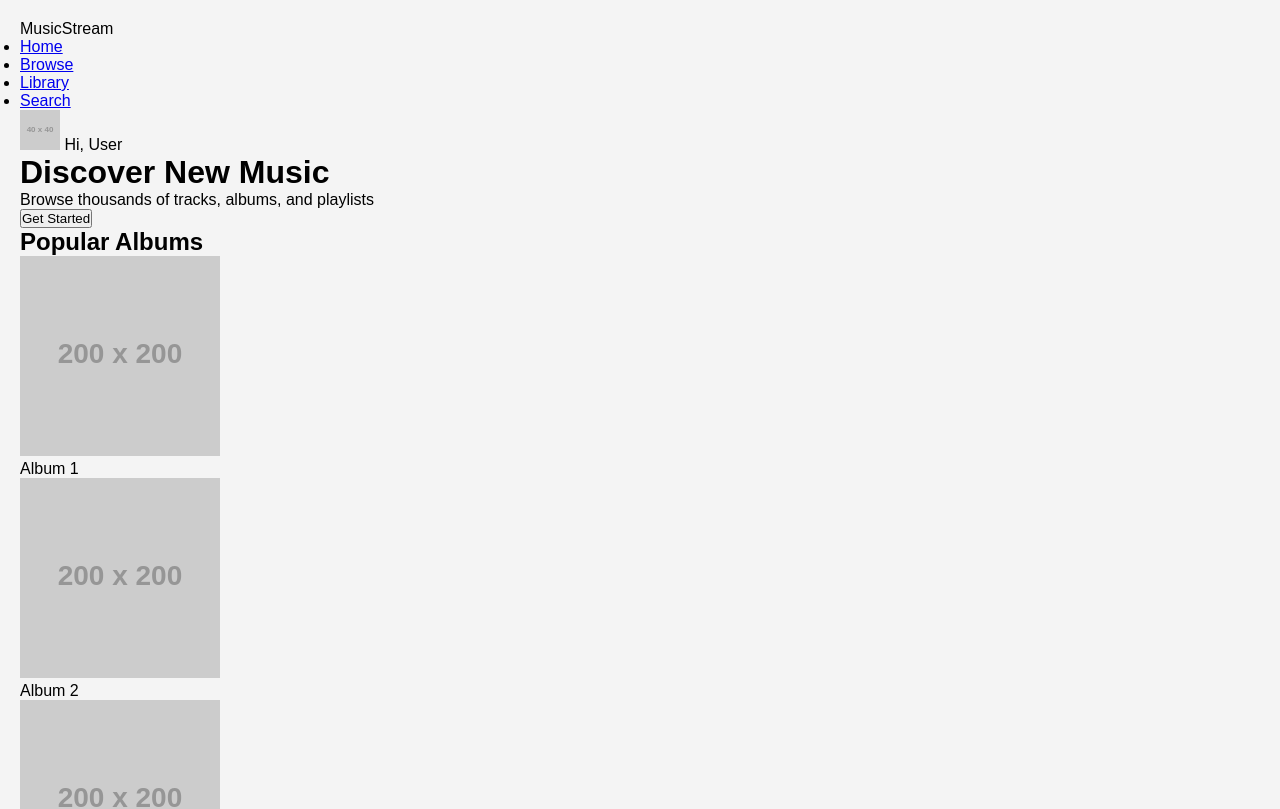
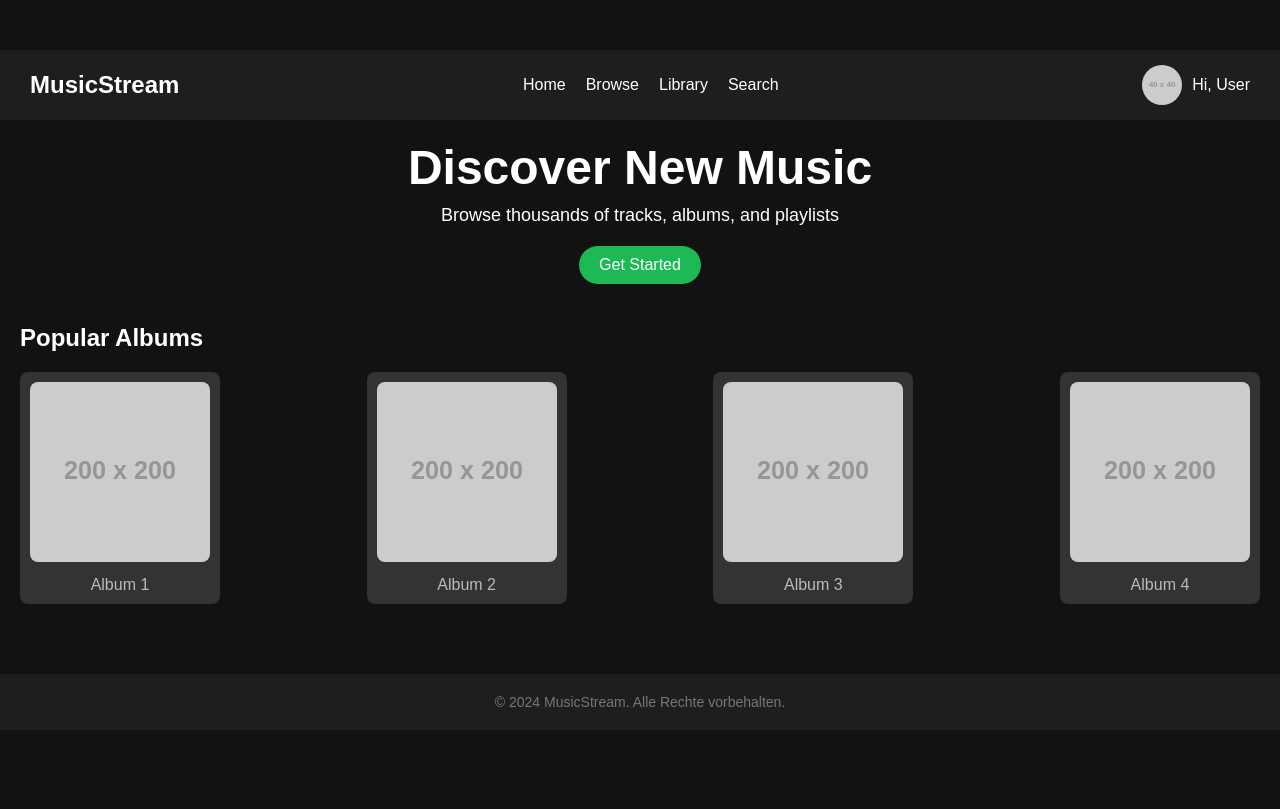
Before and after one commit to philchamp2004/dguv3-pruefung, a plain HTML site: page index.html in a window 1280 px wide. Shown: the top 809 px of the page. Drawn offline with Linux system fonts and the light colour scheme; placeholder pictures from the web are drawn by us; a script that the page names is missing.

Commit message:
Update styles.css

```diff
--- a/styles.css
+++ b/styles.css
@@ -1,55 +1,145 @@
+/* Reset und allgemeine Stile */
 * {
-  margin: 0;
-  padding: 0;
-  box-sizing: border-box;
+    margin: 0;
+    padding: 0;
+    box-sizing: border-box;
+    font-family: Arial, sans-serif;
 }
 
 body {
-  font-family: Arial, sans-serif;
-  background-color: #f4f4f4;
-  padding: 20px;
+    background-color: #121212;
+    color: white;
+    padding-top: 50px;
 }
 
-.editor-container {
-  width: 80%;
-  max-width: 1000px;
-  margin: auto;
-  background-color: white;
-  border-radius: 8px;
-  box-shadow: 0 2px 10px rgba(0, 0, 0, 0.1);
-  padding: 10px;
+/* Navbar */
+.navbar {
+    display: flex;
+    justify-content: space-between;
+    align-items: center;
+    padding: 15px 30px;
+    background-color: #1e1e1e;
 }
 
-.toolbar {
-  display: flex;
-  justify-content: flex-start;
-  margin-bottom: 10px;
+.navbar .logo {
+    font-size: 24px;
+    font-weight: bold;
 }
 
-.btn {
-  background-color: #007BFF;
-  color: white;
-  border: none;
-  padding: 5px 10px;
-  margin-right: 5px;
-  cursor: pointer;
-  border-radius: 5px;
+.navbar nav ul {
+    display: flex;
+    list-style: none;
 }
 
-.btn:hover {
-  background-color: #0056b3;
+.navbar nav ul li {
+    margin-right: 20px;
 }
 
-.editor {
-  min-height: 300px;
-  border: 1px solid #ccc;
-  padding: 10px;
-  font-size: 16px;
-  line-height: 1.5;
-  background-color: #fff;
-  border-radius: 5px;
+.navbar nav ul li a {
+    text-decoration: none;
+    color: white;
+    font-size: 16px;
+    transition: color 0.3s;
 }
 
-.editor p {
-  margin: 0;
+.navbar nav ul li a:hover {
+    color: #1db954;
 }
+
+.navbar .user {
+    display: flex;
+    align-items: center;
+}
+
+.navbar .user img {
+    border-radius: 50%;
+    margin-right: 10px;
+}
+
+/* Hauptinhalt */
+main {
+    padding: 20px;
+}
+
+.hero {
+    text-align: center;
+    margin-bottom: 40px;
+}
+
+.hero h1 {
+    font-size: 48px;
+    margin-bottom: 10px;
+}
+
+.hero p {
+    font-size: 18px;
+    margin-bottom: 20px;
+}
+
+.hero button {
+    background-color: #1db954;
+    color: white;
+    padding: 10px 20px;
+    border: none;
+    border-radius: 25px;
+    font-size: 16px;
+    cursor: pointer;
+    transition: background-color 0.3s;
+}
+
+.hero button:hover {
+    background-color: #1ed760;
+}
+
+/* Alben-Sektion */
+.albums {
+    margin-top: 40px;
+}
+
+.albums h2 {
+    font-size: 24px;
+    margin-bottom: 20px;
+}
+
+.album-container {
+    display: flex;
+    justify-content: space-between;
+    gap: 20px;
+}
+
+.album {
+    width: 200px;
+    text-align: center;
+    background-color: #333;
+    padding: 10px;
+    border-radius: 8px;
+    transition: transform 0.3s;
+}
+
+.album img {
+    width: 100%;
+    border-radius: 8px;
+    margin-bottom: 10px;
+}
+
+.album p {
+    font-size: 16px;
+    color: #bbb;
+}
+
+.album:hover {
+    transform: scale(1.05);
+}
+
+/* Footer */
+footer {
+    background-color: #1e1e1e;
+    padding: 20px;
+    text-align: center;
+    margin-top: 50px;
+}
+
+footer p {
+    font-size: 14px;
+    color: #777;
+}
```
